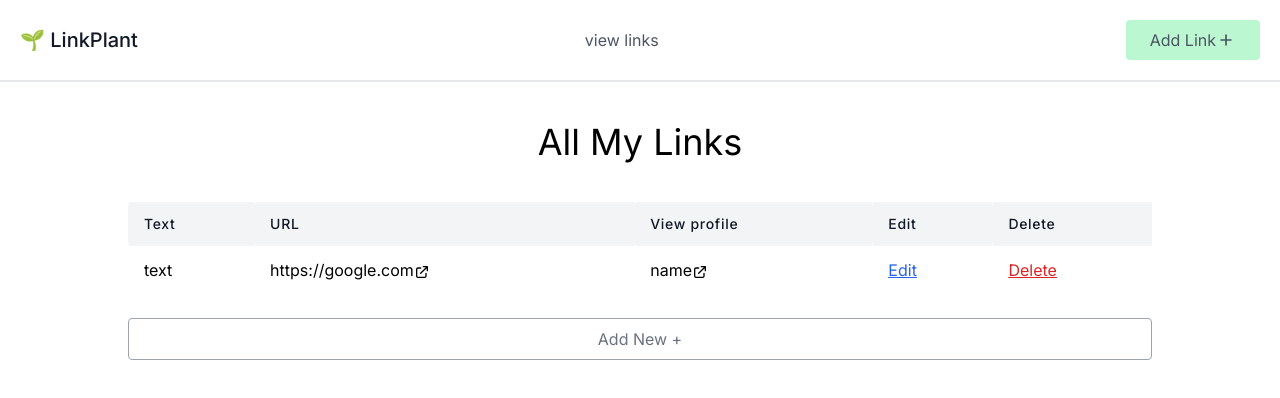
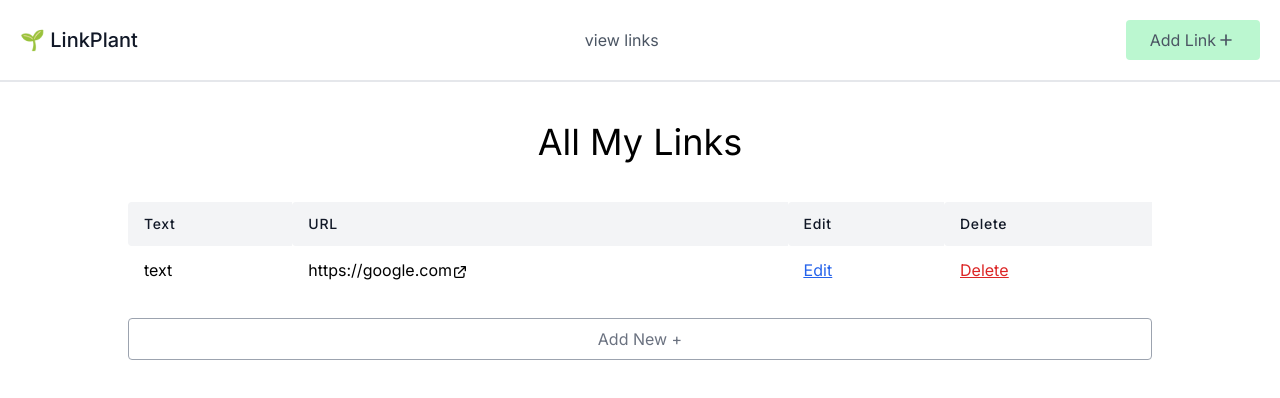
Before and after one commit to Terieyenike/xata-linkplant-nextjs, a Next.js app: page / in a window 1280 px wide. Shown: the top 398 px of the page. Built offline with nearby package versions, Linux system fonts and the light colour scheme.

Commit message:
Update: clean the unused code

```diff
--- a/src/app/page.js
+++ b/src/app/page.js
@@ -18,10 +18,6 @@ export default function Home() {
           <th
             className="px-4 py-3 tracking-wider font-medium text-gray-900 text-sm bg-gray-100 rounded-tl rounded-bl">
             URL
-          </th>
-          <th
-            className="px-4 py-3 tracking-wider font-medium text-gray-900 text-sm bg-gray-100 rounded-tl rounded-bl">
-            View profile
           </th>
           <th
             className="px-4 py-3 tracking-wider font-medium text-gray-900 text-sm bg-gray-100 rounded-tl rounded-bl">
@@ -53,23 +49,7 @@ export default function Home() {
               </svg>
             </a>
           </td>
-          <td className="px-4 py-3">
-            <a href="#" target="_blank">
-              name
-              <svg
-                xmlns="http://www.w3.org/2000/svg"
-                className="h-4 w-4 inline"
-                fill="none"
-                viewBox="0 0 24 24"
-                stroke="currentColor"
-                strokeWidth="2">
-                <path
-                  strokeLinecap="round"
-                  strokeLinejoin="round"
-                  d="M10 6H6a2 2 0 00-2 2v10a2 2 0 002 2h10a2 2 0 002-2v-4M14 4h6m0 0v6m0-6L10 14" />
-              </svg>
-            </a>
-          </td>
+
           <td className="px-4 py-3 underline text-blue-600"><a href="#">Edit</a></td>
           <td className="px-4 py-3 underline text-red-600"><a href="#">Delete</a></td>
                 </tr>
```
